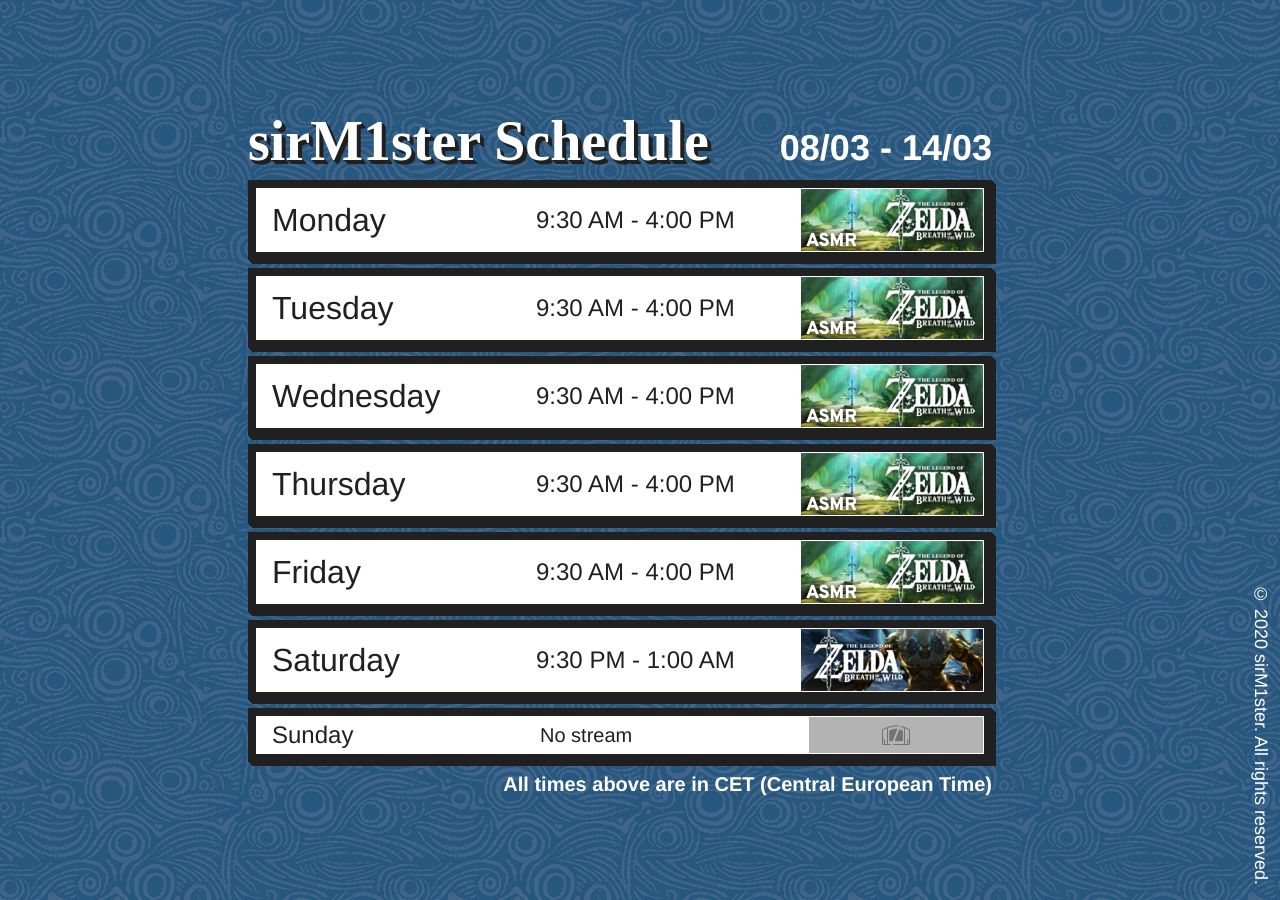
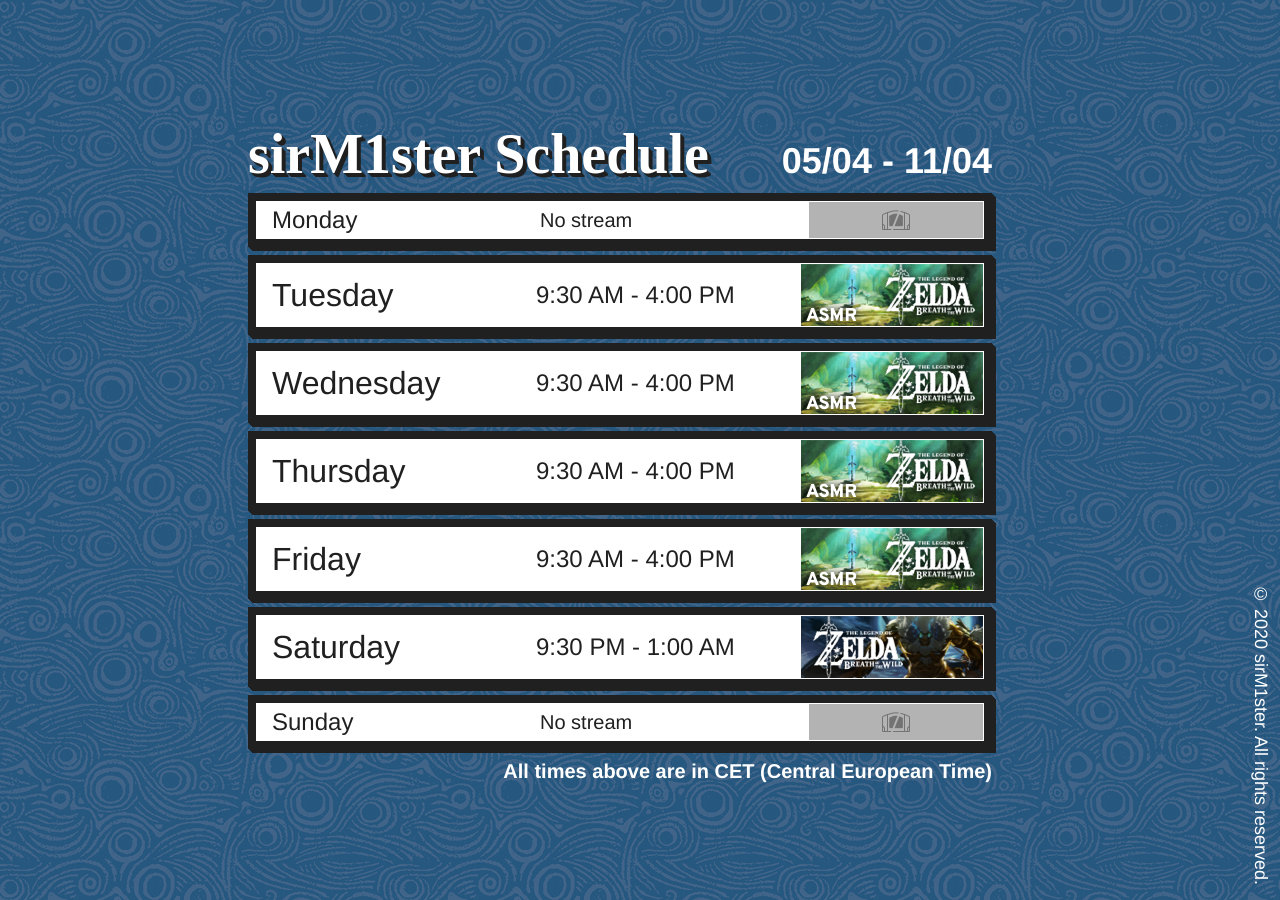
Before and after one commit to mistermark/sirm1ster.tv, a Jekyll site: the page built from schedule.html, in a window 1280 px wide. Built offline with Jekyll 4.4.1, drawn with Linux system fonts in a browser that asks for light colours.

Commit message:
Updating schedule

```diff
--- a/_data/schedule.yml
+++ b/_data/schedule.yml
@@ -1,10 +1,10 @@
 footnote: "All times above are in CET (Central European Time)"
 daterange:
-  first: 08/03
-  last: 14/03
+  first: 05/04
+  last: 11/04
 days:
   - day: Monday
-    streaming: true
+    streaming: false
     times:
       start: "9:30 AM"
       end: "4:00 PM"
```
